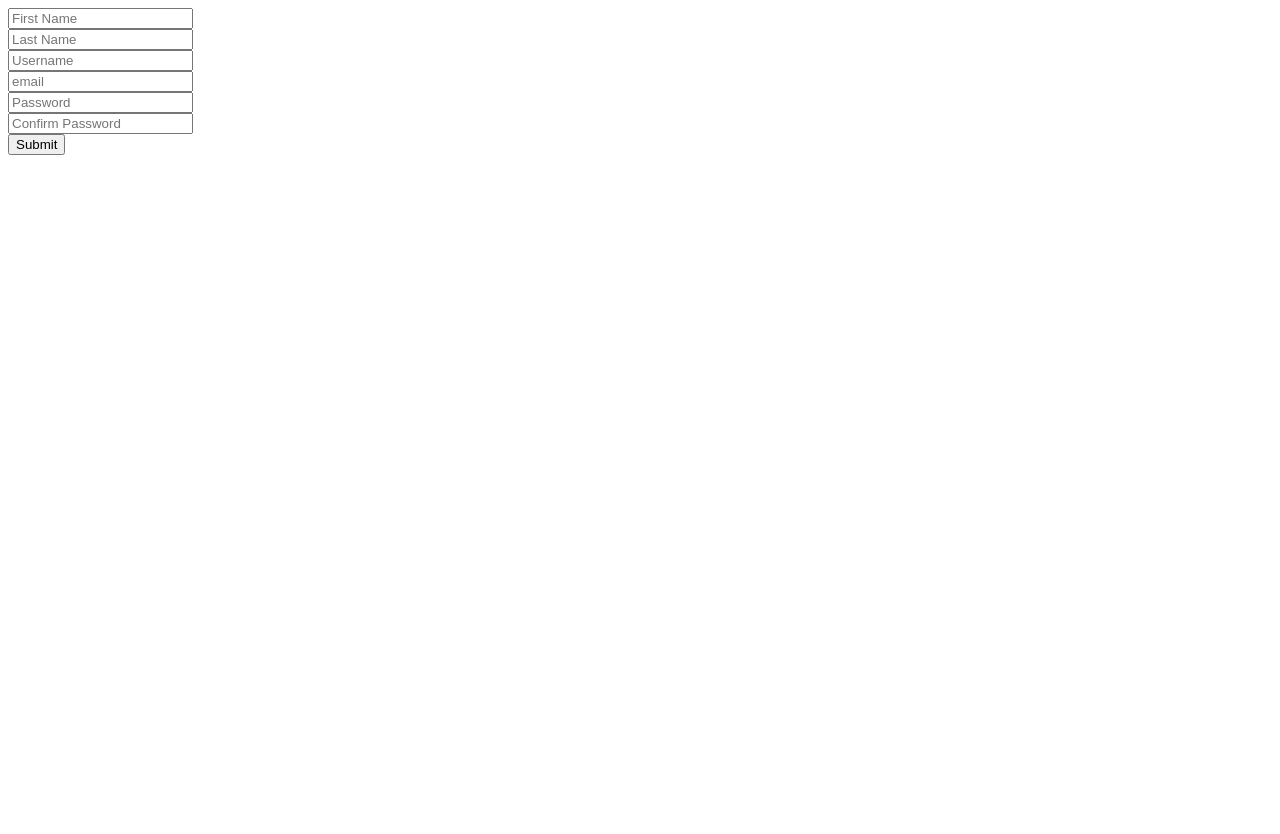
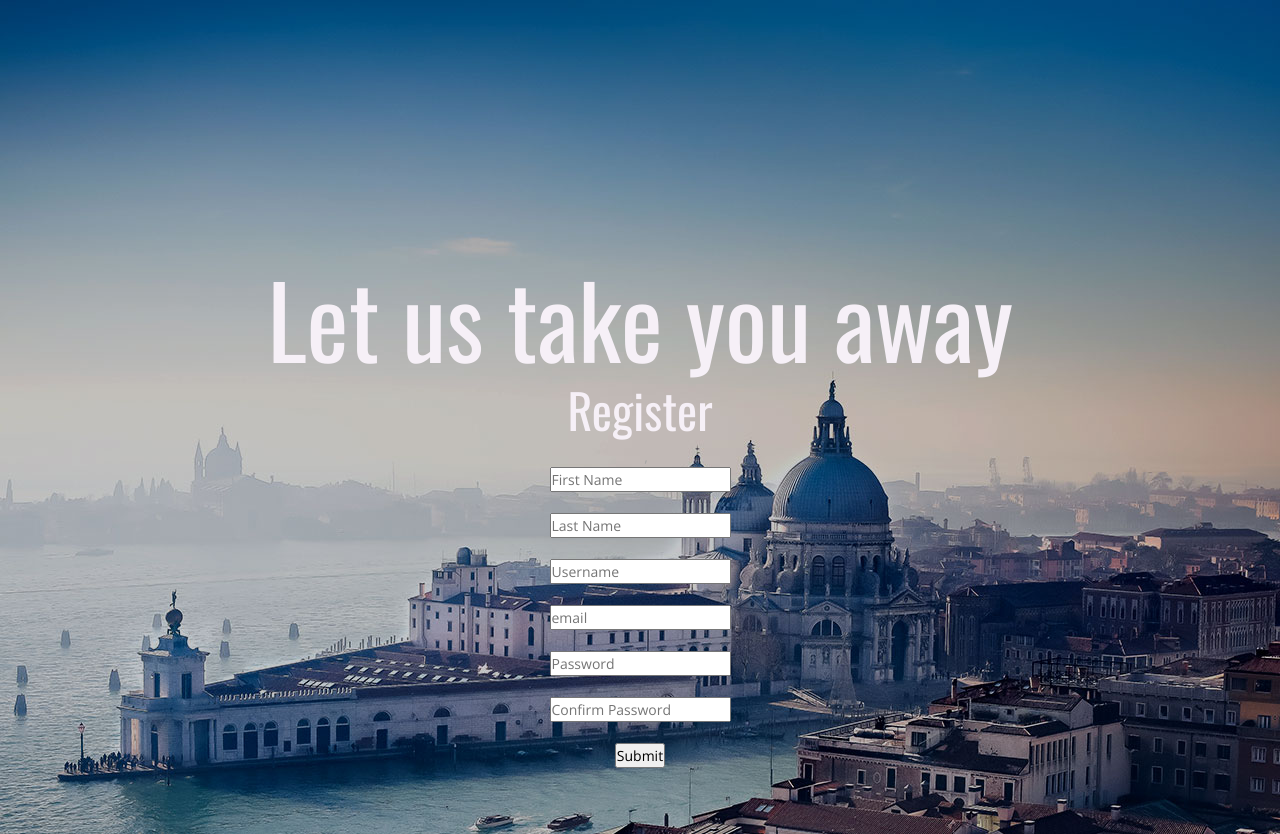
Before and after one commit to shtiz/Ghumo, a Django app: page /account/register in a window 1280 px wide. Before the commit the page ends 155 px from the top, so only its background shows below. Run offline with Django 4.2, Linux system fonts and the light colour scheme; some libraries are stand-ins or nearby versions.

Commit message:
Update register.html

```diff
--- a/templates/register.html
+++ b/templates/register.html
@@ -1,23 +1,90 @@
+{% load static %}
+{% static "images" as BaseUrl %}
 <!DOCTYPE html>
 <html lang="en">
 <head>
-    <meta charset="UTF-8">
-    <title>Registration</title>
+<title>Ghumo</title>
+<meta charset="utf-8">
+<meta http-equiv="X-UA-Compatible" content="IE=edge">
+<meta name="description" content="Ghumo template project">
+<meta name="viewport" content="width=device-width, initial-scale=1">
+<link rel="stylesheet" type="text/css" href="{% static 'styles/bootstrap4/bootstrap.min.css' %}">
+<link href="{% static 'plugins/font-awesome-4.7.0/css/font-awesome.min.css' %}" rel="stylesheet" type="text/css">
+<link rel="stylesheet" type="text/css" href="{% static 'plugins/OwlCarousel2-2.2.1/owl.carousel.css' %}">
+<link rel="stylesheet" type="text/css" href="{% static 'plugins/OwlCarousel2-2.2.1/owl.theme.default.css' %}">
+<link rel="stylesheet" type="text/css" href="{% static 'plugins/OwlCarousel2-2.2.1/animate.css' %}">
+<link rel="stylesheet" type="text/css" href="{% static 'styles/main_styles.css' %}">
+<link rel="stylesheet" type="text/css" href="{% static 'styles/responsive.css' %}">
+<link rel="stylesheet" href= "styles/style1.css">
 </head>
 <body>
+
+    <script src="{% static 'js/jquery-3.2.1.min.js' %}"></script>
+    <div class="container">
+        <div class="menu_social">
+            <div class="menu_phone ml-auto">Call us: 00-56 445 678 33</div>
+            <ul class="d-flex flex-row align-items-start justify-content-start">
+                <li><a href="#"><i class="fa fa-pinterest" aria-hidden="true"></i></a></li>
+                <li><a href="#"><i class="fa fa-facebook" aria-hidden="true"></i></a></li>
+                <li><a href="#"><i class="fa fa-twitter" aria-hidden="true"></i></a></li>
+                <li><a href="#"><i class="fa fa-dribbble" aria-hidden="true"></i></a></li>
+                <li><a href="#"><i class="fa fa-behance" aria-hidden="true"></i></a></li>
+                <li><a href="#"><i class="fa fa-linkedin" aria-hidden="true"></i></a></li>
+            </ul>
+        </div>
+    </div>
+     <!-- Home -->
+
+     <div class="home">
+
+        <!-- Home Slider -->
+        <div class="home_slider_container">
+            <div class="owl-carousel owl-theme home_slider">
+
+                <!-- Slide -->
+                <div class="owl-item">
+                    <div class="background_image" style="background-image:url({%  static 'images/home_slider.jpg' %})"></div>
+                    <div class="home_slider_content_container">
+                        <div class="container">
+                            <div class="row">
+                                <div class="col">
+                                    <div class="home_slider_content">
+                                        <div class="home_title"><h2 style = "color : #F6F0F7";>Let us take you away</h2></div>
+                                        <div class="box">
+                                            <h2 style = "color : #F6F0F7";>Register</h2>
+                                            <div class ="user">
+                                                <i class="fas fa-user"></i>
+   ,                                             <div class="container">
+
     <form action="register" method="post">
         {% csrf_token %}
 
-        <input type="text" name="first_name" placeholder="First Name"><br>
-        <input type="text" name="last_name" placeholder="Last Name"><br>
-        <input type="text" name="username" placeholder="Username"><br>
-        <input type="email" name="email" placeholder="email"><br>
-        <input type="password" name="password1" placeholder="Password"><br>
-        <input type="password" name="password2" placeholder="Confirm Password"><br>
+        <input type="text" name="first_name" placeholder="First Name"><br><br>
+        <input type="text" name="last_name" placeholder="Last Name"><br><br>
+        <input type="text" name="username" placeholder="Username"><br><br>
+        <input type="email" name="email" placeholder="email"><br><br>
+        <input type="password" name="password1" placeholder="Password"><br><br>
+        <input type="password" name="password2" placeholder="Confirm Password"><br><br>
         <input type="Submit">
 
 
     </form>
+</div>
+</div>
+
+</div>
+</div>
+</div>
+</div>
+</div>
+</div>
+</div>
+</div>
+</div>
+</div>
+</div>
+</div>
+</div>
 
     <div>
         {% for message in messages %}
@@ -25,6 +92,15 @@
         {% endfor %}
     </div>
 
+    <script src="{% static 'styles/bootstrap4/popper.js' %}"></script>
+    <script src="{% static 'styles/bootstrap4/bootstrap.min.js' %}"></script>
+    <script src="{% static 'plugins/OwlCarousel2-2.2.1/owl.carousel.js' %}"></script>
+    <script src="{% static 'plugins/Isotope/isotope.pkgd.min.js' %}"></script>
+    <script src="{% static 'plugins/scrollTo/jquery.scrollTo.min.js' %}"></script>
+    <script src="{% static 'plugins/easing/easing.js' %}"></script>
+    <script src="{% static 'plugins/parallax-js-master/parallax.min.js' %}"></script>
+    <script src="{% static 'js/custom.js' %}"></script>
+
 
 </body>
 </html>
```
